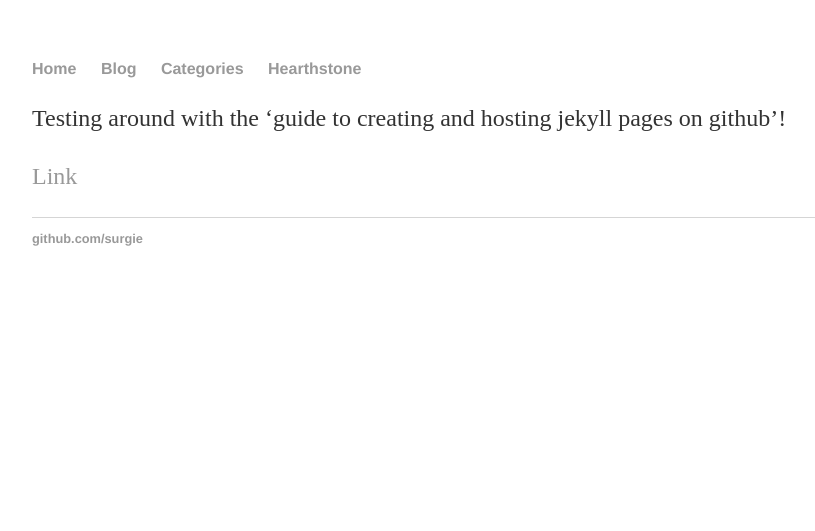
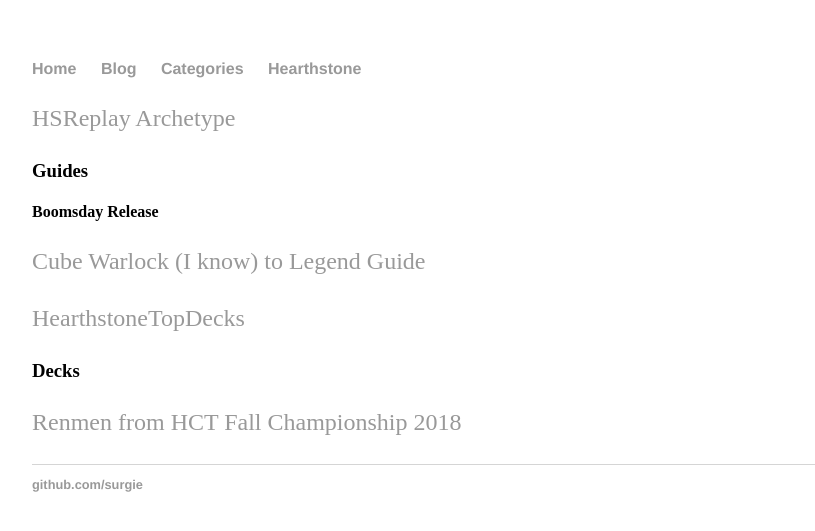
Before and after one commit to surgie/surgie.github.io, a Jekyll site: the page built from _posts/2018-10-12-cubelock.md, in a window 1280 px wide. Shown: the top 531 px of the page, without its empty margins (160-975 px from the left). Built offline with Jekyll 4.4.1, drawn with Linux system fonts in a browser that asks for light colours; our own code applies the rules of GitHub Pages for plain Markdown files.

Commit message:
Cubelock

```diff
--- a/_posts/2018-10-12-cubelock.md
+++ b/_posts/2018-10-12-cubelock.md
@@ -4,6 +4,16 @@ date: 2018-10-12
 categories: [Hearthstone, Warlock]
 ---
 
-Testing around with the 'guide to creating and hosting jekyll pages on github'!
+[HSReplay Archetype](https://hsreplay.net/archetypes/197/cube-warlock)
 
-[Link](https://www.google.com)
+### Guides
+
+#### Boomsday Release
+
+[Cube Warlock (I know) to Legend Guide](https://www.reddit.com/r/CompetitiveHS/comments/97wg9d/cube_warlock_i_know_to_legend_guide/)
+
+[HearthstoneTopDecks](https://www.hearthstonetopdecks.com/deck-guide/cubelock-deck-list-guide/)
+
+### Decks
+
+[Renmen from HCT Fall Championship 2018](https://www.hearthstonetopdecks.com/decks/renmens-cube-warlock-hct-fall-championship-2018/)
```
